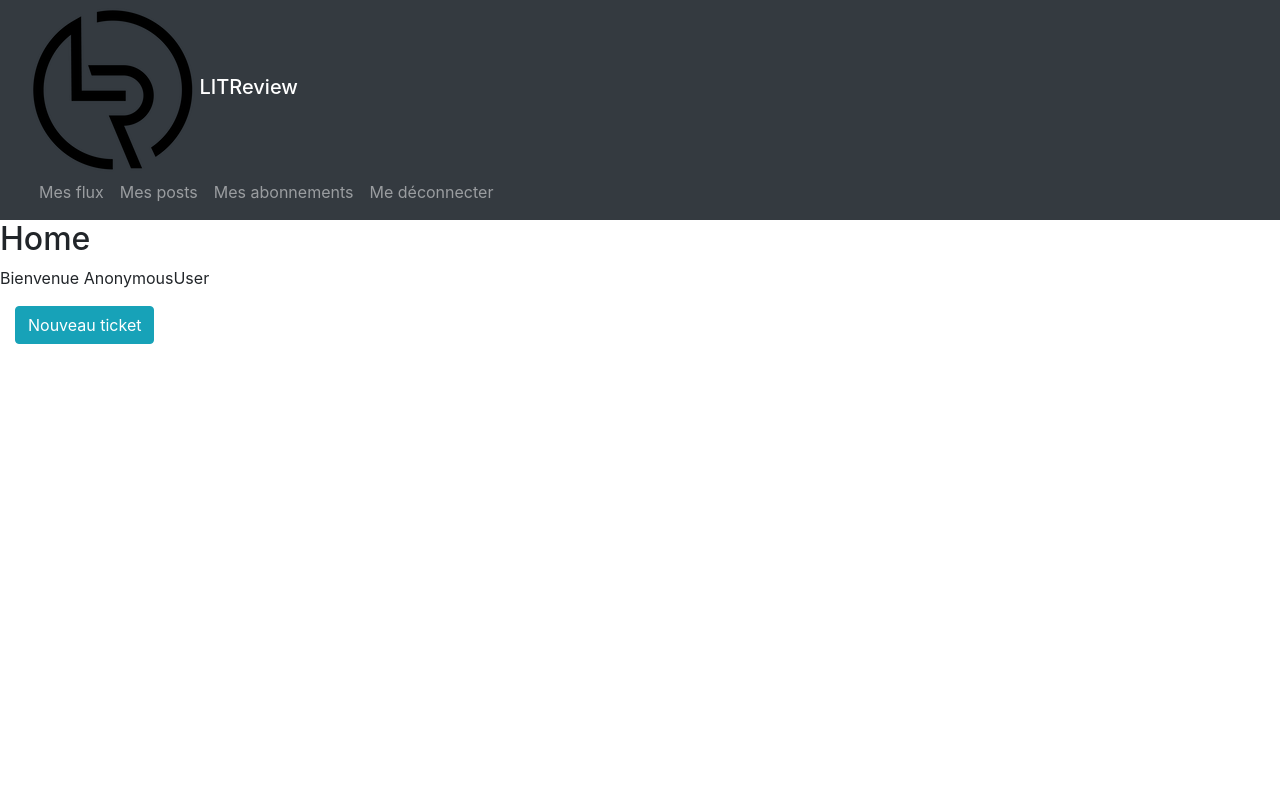
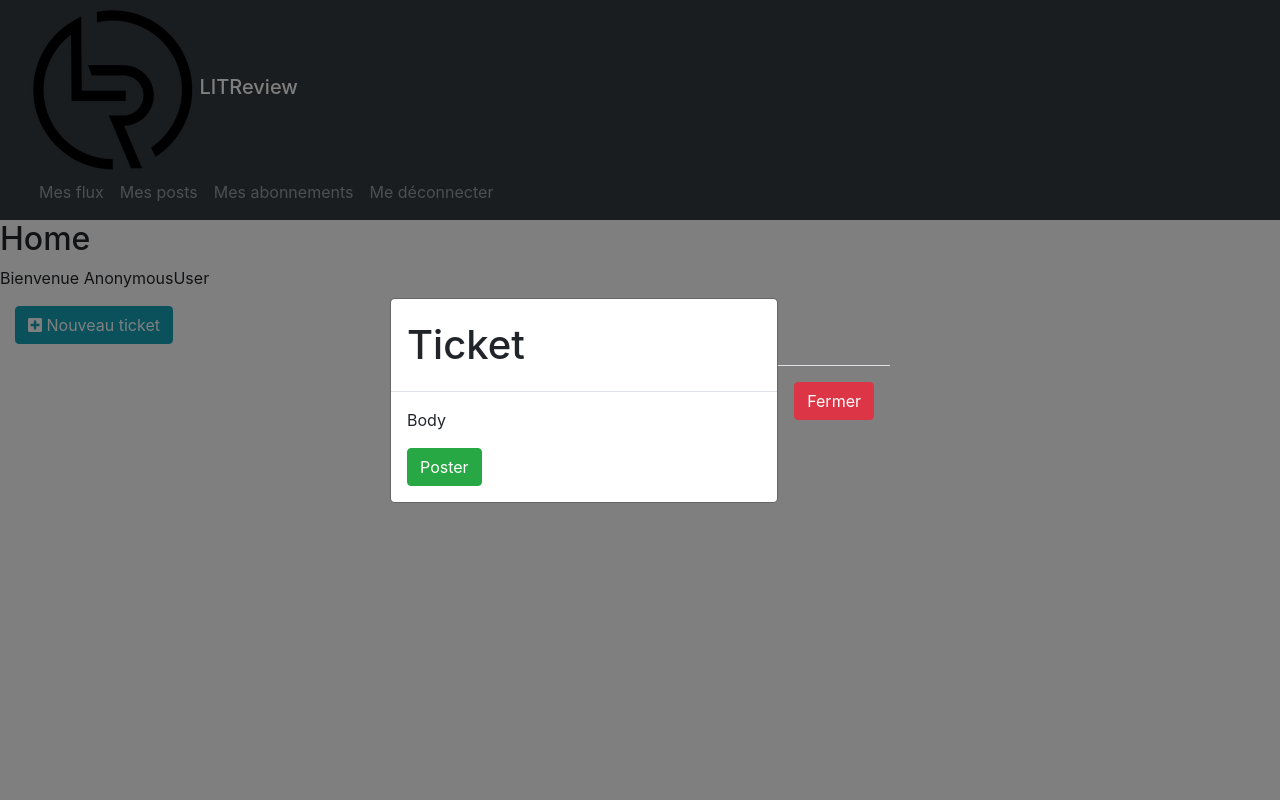
Before and after one commit to NVendrisse/P9-LITReview, a Django app: page /home/ in a window 1280 px wide, after a click on "Nouveau ticket". Run offline with Django 4.2, Linux system fonts and the light colour scheme; some libraries are stand-ins or nearby versions.

Commit message:
New ticket modal update

```diff
--- a/litreview/templates/base.html
+++ b/litreview/templates/base.html
@@ -6,8 +6,10 @@
         <meta charset="utf-8">
         <meta name="viewport" content="width=device-width, initial-scale=1">
         <link rel="stylesheet" href="https://cdn.jsdelivr.net/npm/bootstrap@4.6.2/dist/css/bootstrap.min.css" integrity="sha384-xOolHFLEh07PJGoPkLv1IbcEPTNtaed2xpHsD9ESMhqIYd0nLMwNLD69Npy4HI+N" crossorigin="anonymous">
-        <script src="https://ajax.googleapis.com/ajax/libs/jquery/3.6.4/jquery.min.js"></script>
-        <script src="https://maxcdn.bootstrapcdn.com/bootstrap/3.4.1/js/bootstrap.min.js"></script>
+        <link rel="stylesheet" href="https://use.fontawesome.com/releases/v5.7.0/css/all.css" integrity="sha384-lZN37f5QGtY3VHgisS14W3ExzMWZxybE1SJSEsQp9S+oqd12jhcu+A56Ebc1zFSJ" crossorigin="anonymous">
+        <script src="https://cdn.jsdelivr.net/npm/jquery@3.6.4/dist/jquery.slim.min.js"></script>
+        <script src="https://cdn.jsdelivr.net/npm/popper.js@1.16.1/dist/umd/popper.min.js"></script>
+        <script src="https://cdn.jsdelivr.net/npm/bootstrap@4.6.2/dist/js/bootstrap.bundle.min.js"></script>
     </head>
     <body>
         <nav class="navbar navbar-expand-lg sticky-top navbar-dark bg-dark">
@@ -18,7 +20,7 @@
 
                 <ul class="navbar-nav mr-auto">
                     <li class="nav-item"><a class="nav-link" href="{% url 'home' %}">Mes flux</a></li>
-                    <li class="nav-item"><a class="nav-link" href="">Mes posts</a></li>
+                    <li class="nav-item"><a class="nav-link" href="{% url 'new' %}">Mes posts</a></li>
                     <li class="nav-item"><a class="nav-link" href="{% url 'subscription' %}">Mes abonnements</a></li>
                     <li class="nav-item"><a class="nav-link" href="{% url 'logout' %}">Me déconnecter</a></li>
                 </ul>
--- a/litreview/templates/home.html
+++ b/litreview/templates/home.html
@@ -4,11 +4,11 @@
 <p>Bienvenue {{ user }}</p>
 <div class="container-fluid">
     <button class="btn btn-info" data-toggle="modal" data-target="#newTicket">
-        <span class="glyphicon glyphicon-plus"></span>
+        <i class="fa fa-plus-square"></i>
         Nouveau ticket
     </button>
-    <div id="newTicket" class="modal fade" role="dialog">
-        <div class="modal-dialog">
+    <div id="newTicket" class="modal fade">
+        <div class="modal-dialog modal-dialog-centered">
             {% include "new.html" %}
         </div>
     </div>
--- a/litreview/templates/new.html
+++ b/litreview/templates/new.html
@@ -3,5 +3,20 @@
         <div class="modal-header">
             <h1 class="modal-title">Ticket</h1>
         </div>
-        <div class="modal-body" >{{ form }}</div>
+        <div class="modal-body" >
+            <div>Body
+                <form method="post">
+                    <div class="form-group"></div>
+
+                        {{ form }}
+                        {% csrf_token %}
+
+                    </div>
+                <button class="btn btn-success" type="submit">Poster</button>
+                </form>
+            </div>
+        </div>
+        <div class="modal-footer">
+            <button type="button" class="btn btn-danger" data-dismiss="modal">Fermer</button>
+        </div>
     </div>
--- a/litreview/views.py
+++ b/litreview/views.py
@@ -8,13 +8,13 @@ def personnal_feed(user):
     return render(user, "home.html")
 
 def new_ticket(request):
-    tickets = models.Ticket.objects.all()
     form = forms.NewTicketForm()
     if request.method == 'POST':
         form = forms.NewTicketForm(request.POST)
         if form.is_valid():
             form.user = request.user
-            form.save
+            form.save()
+            return redirect('home')
     return render(request, "new.html", context={'form':form})
 
 def subscription(request):
```
